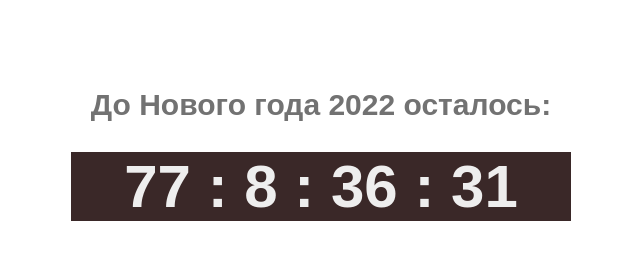
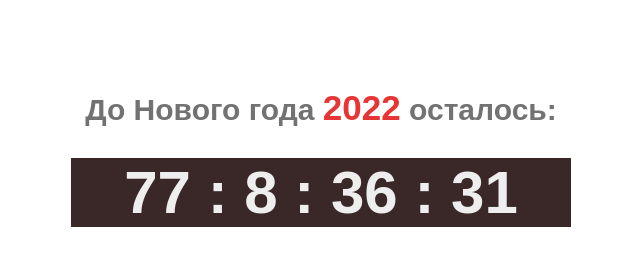
Before and after one commit to piron-johny/test, a plain HTML site: page timeCounter/index.html in a window 1280 px wide. Shown: the whole page, without its empty margins (319-959 px from the left). Drawn offline with Linux system fonts and the light colour scheme.

Commit message:
Изменил заголовок

```diff
--- a/timeCounter/index.html
+++ b/timeCounter/index.html
@@ -10,7 +10,7 @@
 <body>
 
   <div class="couter">
-    <h3>До Нового года 2022 осталось:</h3>
+    <h3>До Нового года <span>2022</span> осталось:</h3>
     <p class="clock" id="countDown"></p>
   </div>
 
--- a/timeCounter/style.css
+++ b/timeCounter/style.css
@@ -8,7 +8,10 @@ h3 {
   font-size: 30px;
   color: #727272;
 }
-
+h3 span {
+  font-size: 35px;
+  color: rgb(231, 52, 52);
+}
 p {
   text-align: center;
   margin: 0 auto;
```
